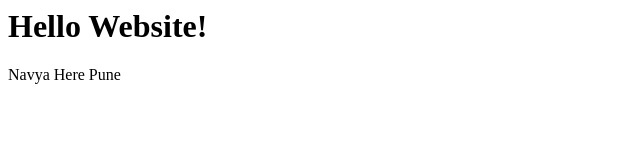
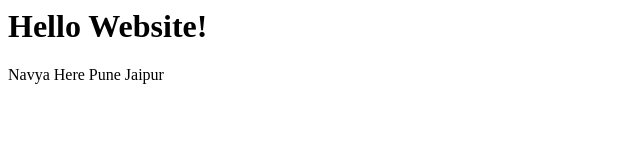
Before and after one commit to navyanair0918/NewLocker, a plain HTML site: page index.html in a window 1280 px wide. Shown: the full height of the page, 0-640 px from the left. Drawn offline with Linux system fonts and the light colour scheme.

Commit message:
Added Jaipur

```diff
--- a/index.html
+++ b/index.html
@@ -1,3 +1,4 @@
 <h1>Hello Website!</h1>
 <p1>Navya Here</p1>
 <p2>Pune</p2>
+<p3>Jaipur</p3>
```
